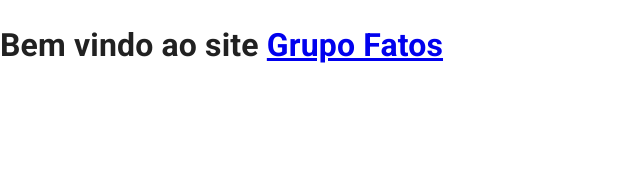
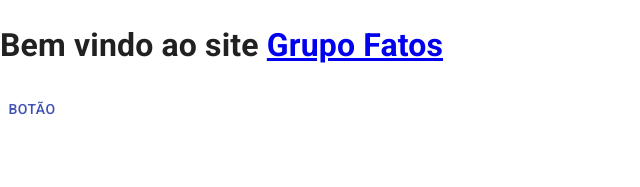
Before and after one commit to Akastro/GrupoFatos, a Next.js app: page / in a window 1280 px wide. Shown: the top 187 px of the page, without its empty margins (0-640 px from the left). Built offline with nearby package versions, Linux system fonts and the light colour scheme.

Commit message:
79° commit

```diff
--- a/src/pages/index.js
+++ b/src/pages/index.js
@@ -9,7 +9,7 @@ export default function Home() {
           Bem vindo ao site  <a href="https://nextjs.org">Grupo Fatos</a>
         </h1>
 
-        <Button color="primary"></Button>
+        <Button color="primary">Botão</Button>
 
 
     </div>
```
